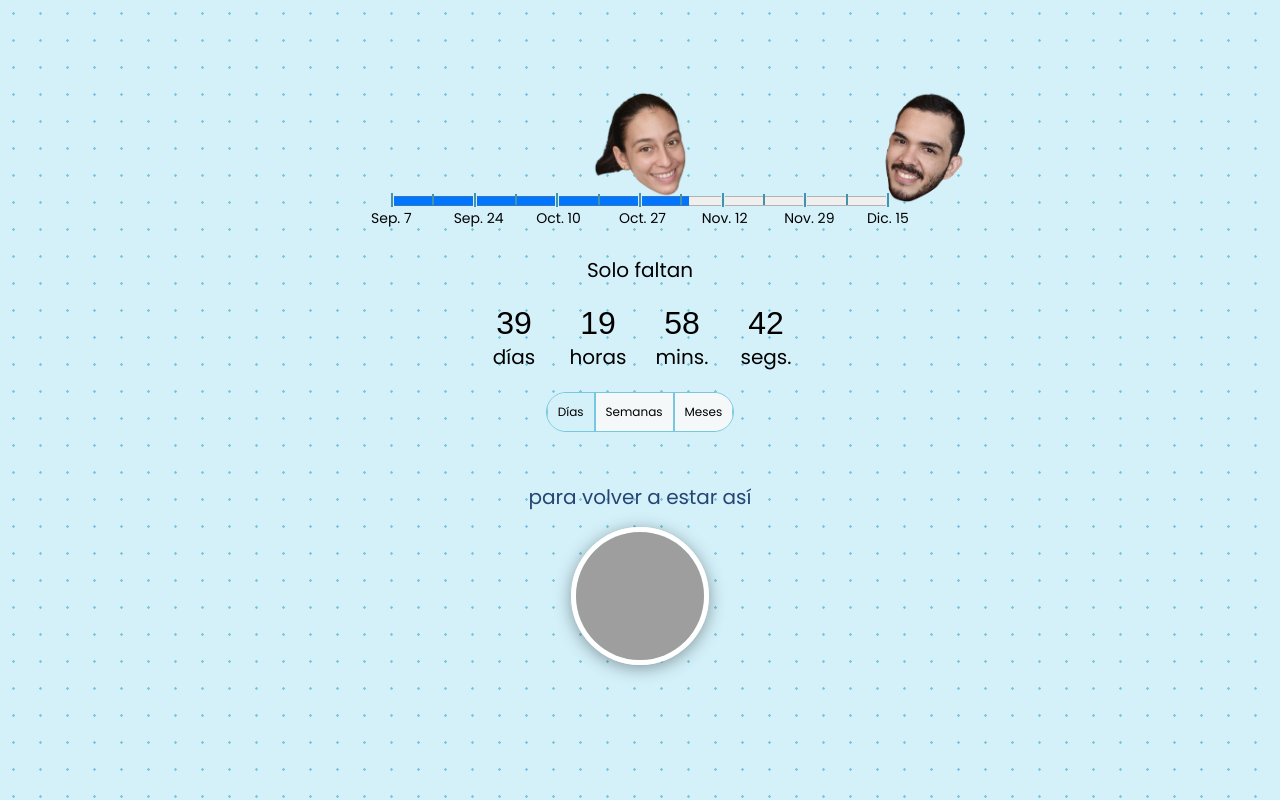
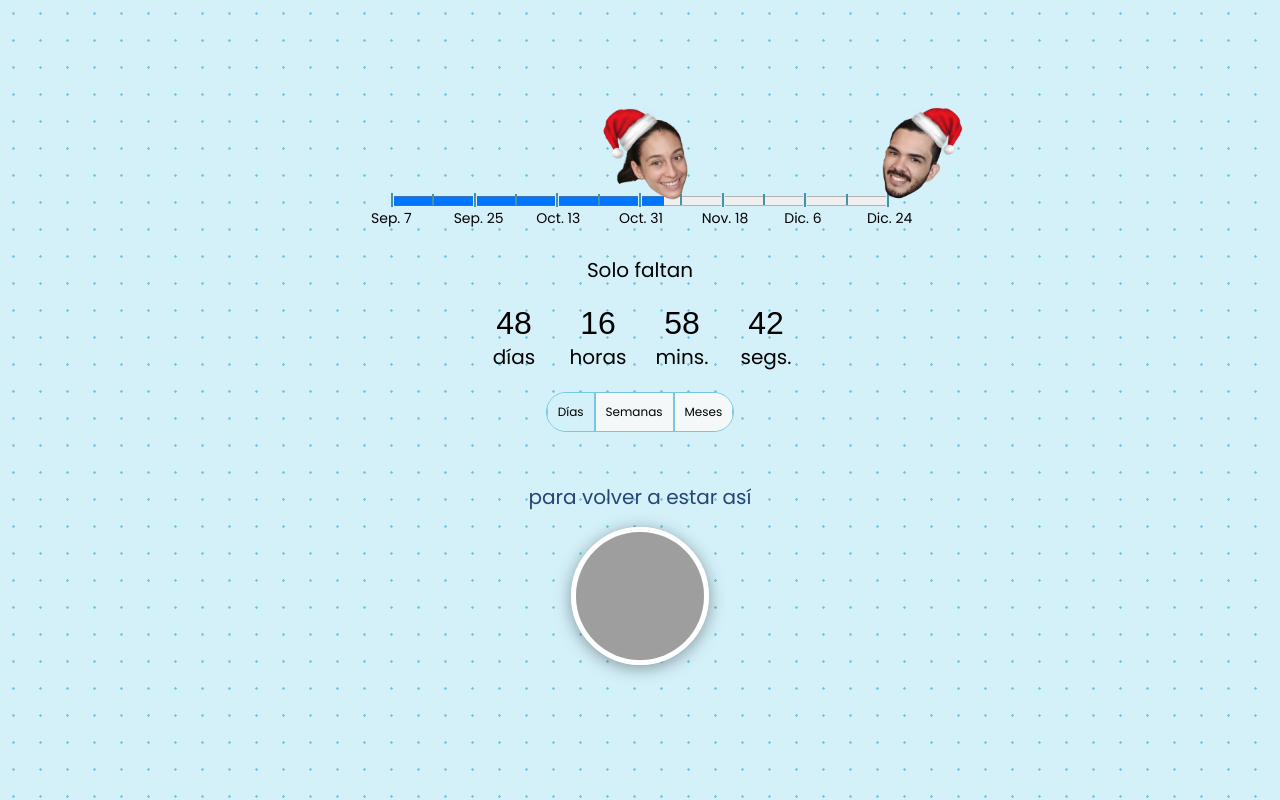
Before and after one commit to gyd2604/gyd2604.github.io, a plain HTML site: page index.html in a window 1280 px wide. Drawn offline with Linux system fonts and the light colour scheme; grey boxes are pictures that could not be loaded; a web font is replaced by a local one.

Commit message:
Updated date

```diff
--- a/index.html
+++ b/index.html
@@ -73,7 +73,7 @@
 
 <script>
 // Set the date we're counting down to
-var countDownDate = new Date("December 15, 2024 21:00:00").getTime();
+var countDownDate = new Date("December 24, 2024 18:00:00").getTime();
 var startDate = new Date("September 7, 2024 16:00:00").getTime();
 var totalTime = countDownDate - startDate;
 var mode = 0; //0=días, 1=semana, 2=meses
@@ -81,6 +81,7 @@ var toggled = false;
 const monthNames = ["Ene.", "Feb.", "Mar.", "Abr.", "May.", "Jun.",
   "Jul.", "Ago.", "Sep.", "Oct.", "Nov.", "Dic."
 ];
+let vw = Math.max(document.documentElement.clientWidth || 0, window.innerWidth || 0);
 var navidad = false;
 
 // Update the count down every 1 second
@@ -90,26 +91,25 @@ calcular();
 
 //Navidad
 var now = new Date().getTime();
-  const navstart = new Date('2023-12-20');
-  const navend = new Date('2023-12-31');
+  const navstart = new Date('2024-10-01');
+  const navend = new Date('2024-12-31');
 
   if (now > navstart && now < navend) {
     navidad = true;
     document.getElementById("gio").src="gio-nav.png";
-    document.getElementById("gio").style.width="50%";
-    document.getElementById("gio").style.top="-223%";
+   /*  document.getElementById("gio").style.width="20%";
+    document.getElementById("gio").style.top="-223%"; */
     document.getElementById("david").src="david-nav.png";
-    document.getElementById("david").style.width="50%";
-    document.getElementById("david").style.top="-223%";
-    document.getElementById("david").style.top="-223%";
-    document.getElementById("regalo").style.display="block";
+    /* document.getElementById("david").style.width="20%";
+    document.getElementById("david").style.top="-223%"; */
+    document.getElementById("regalo").style.display="none";
   } else {
     navidad = false;
     document.getElementById("regalo").style.display="none";
   }
 
 //Tick display
-var ticks = 13;
+var ticks = vw>768?13:9;
 var tickContainer = document.getElementById("tick-container");
 for(var i=0; i<ticks; i++){
   var childTick = document.createElement("div");
@@ -216,13 +216,14 @@ function calcular(){
   document.getElementById("let-s").innerHTML = (seconds!=1?"segs.":"seg.");
 
   document.getElementById("progreso").value = progress;
-  document.getElementById("gio").style.left = (progress-20) + "%";
 
-  let vw = Math.max(document.documentElement.clientWidth || 0, window.innerWidth || 0);
+  if(navidad){
+    document.getElementById("gio").style.left = (progress-(vw>768?15:25)) + "%";
+  }else{
+    document.getElementById("gio").style.left = (progress-20) + "%";
+  }
+
   // document.getElementById("posible").style.left = (puntoVerano-(vw>768?10:15)) + "%";
-  if(navidad){
-    document.getElementById("gio").style.left = (progress-40) + "%";
-  }
 
   if(months<1) {
     document.getElementById("meses").style.display='none';
```
